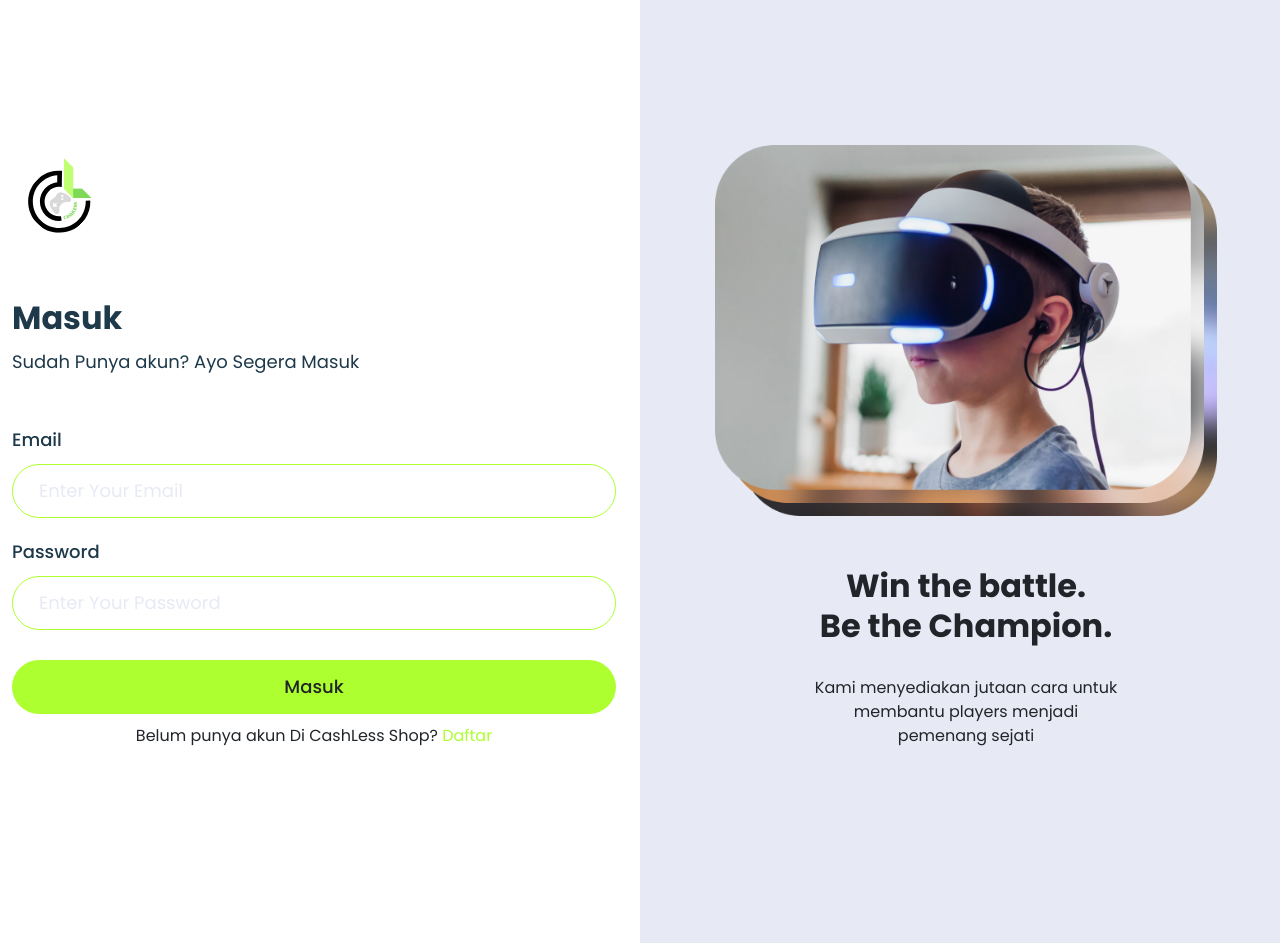
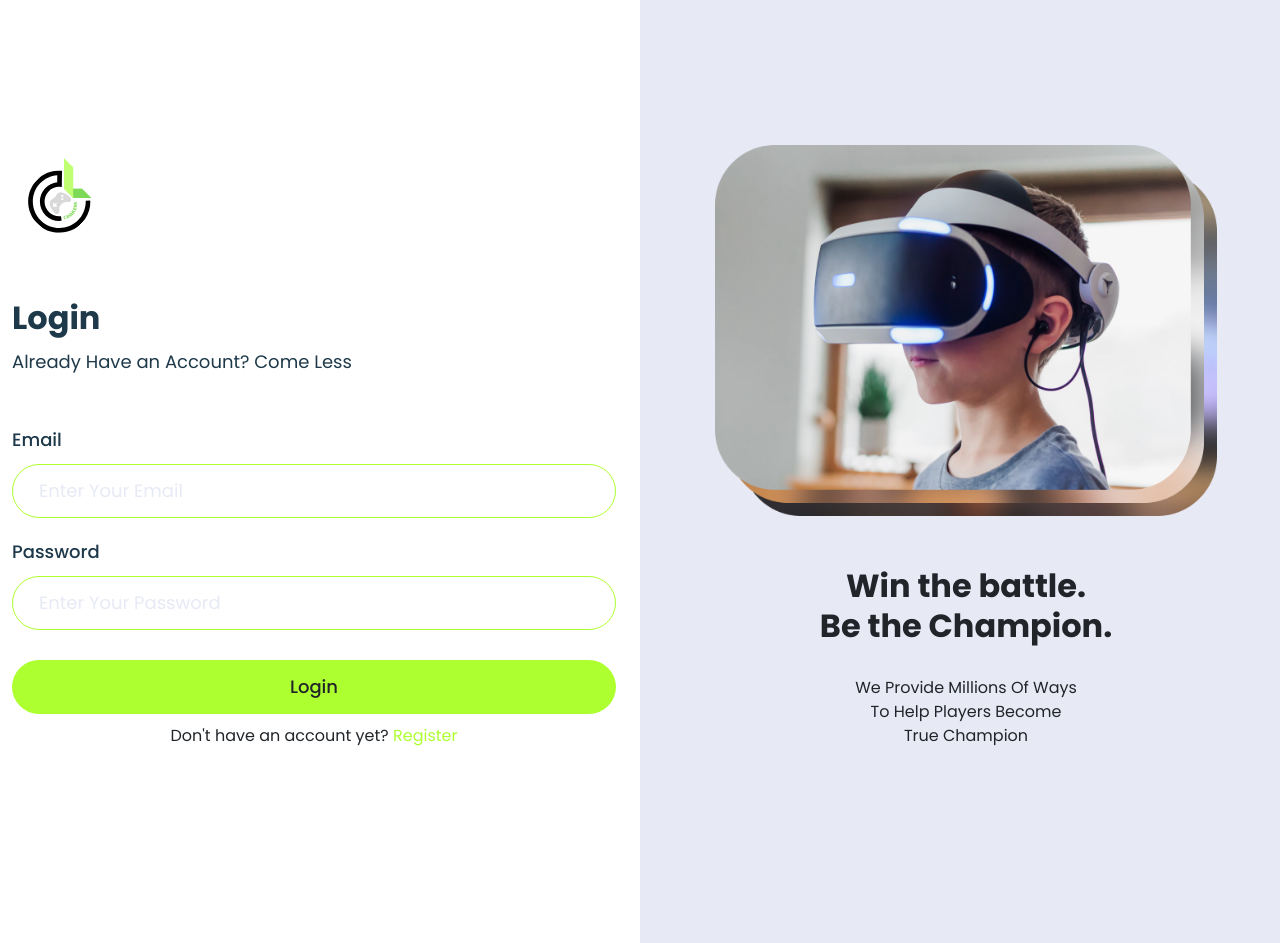
Before and after one commit to Aqilaaaaaaa/WebApp-topup-gameonline, a Next.js app: page /account/login in a window 1280 px wide. Built offline with nearby package versions, Linux system fonts and the light colour scheme.

Commit message:
Fixing language #4

```diff
--- a/pages/account/login.js
+++ b/pages/account/login.js
@@ -82,8 +82,8 @@ function Login({id}) {
                                         <img src="/icon/logo.svg" width={100} height={100}/>
                                     </Link>
                                 </div>
-                                <h2 className="text-4xl fw-bold color-palette-1 mb-10">Masuk</h2>
-                                <p className="text-lg color-palette-1 m-0">Sudah Punya akun? Ayo Segera Masuk</p>
+                                <h2 className="text-4xl fw-bold color-palette-1 mb-10">Login</h2>
+                                <p className="text-lg color-palette-1 m-0">Already Have an Account? Come Less</p>
 
                                 <div className="pt-50">
                                     <label id="email" className="form-label text-lg fw-medium color-palette-1 mb-10">Email</label>
@@ -97,13 +97,13 @@ function Login({id}) {
                                 </div>
                                 <div className="button-group d-flex flex-column mx-auto pt-30 pb-30">
                                     <button disabled={formState.isSubmitting} className="btn btn-login fw-medium text-lg rounded-pill mb-10" role="button">
-                                        Masuk
+                                        Login
                                     </button>
                                     <div className="w-full">
                                         <p className="text-center text-dark">
-                                            Belum punya akun Di CashLess Shop?{" "}
+                                        Don't have an account yet?{" "}
                                             <Link href="/account/register" role="button" style={{textDecoration:"none", color:"#ADFF2F"}}>
-                                                <span className="font-semibold cursor-pointer hover:text-success">Daftar</span>
+                                                <span className="font-semibold cursor-pointer hover:text-success">Register</span>
                                             </Link>
                                         </p>
                                     </div>
@@ -118,8 +118,8 @@ function Login({id}) {
                         <img src="/img/Header-9.png" width="502" height="391.21" className="img-fluid pb-50" alt="img"/>
                         <h2 className="text-4xl fw-bold mb-30">Win the battle.<br/>
                             Be the Champion.</h2>
-                        <p className=" m-0">Kami menyediakan jutaan cara untuk<br/> membantu players menjadi<br/>
-                            pemenang sejati</p>
+                        <p className=" m-0">We Provide Millions Of Ways<br/>To Help Players Become<br/>
+                         True Champion</p>
                     </div>
                 </div>
                 <ToastContainer/>
--- a/styles/homepage.css
+++ b/styles/homepage.css
@@ -49,7 +49,7 @@
 }
 
 .header .btn-learn:hover{
-    color: #0C145A;
+    color: #1D394A;
 }
 
 .header .card{
```
Also changed, not shown: pages/account/register.js (+7 -7 lines).
